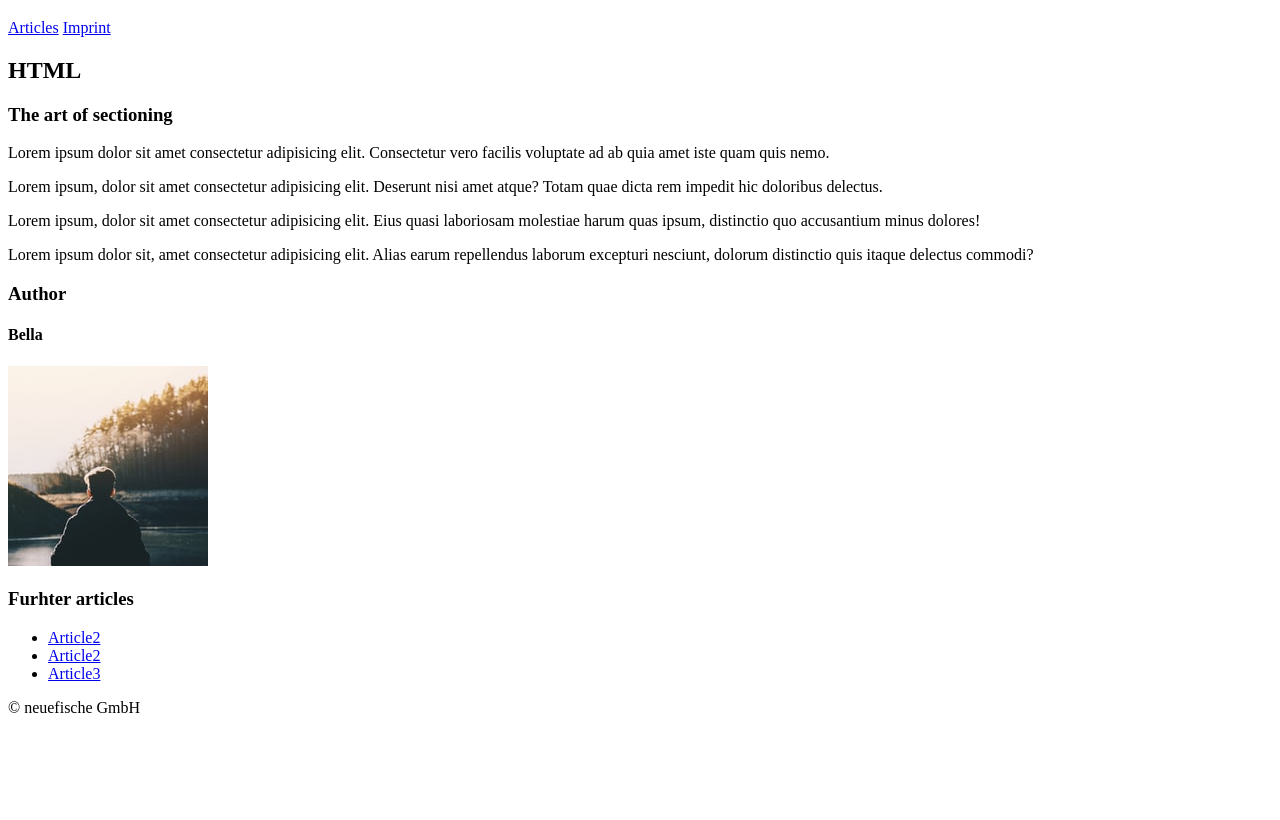
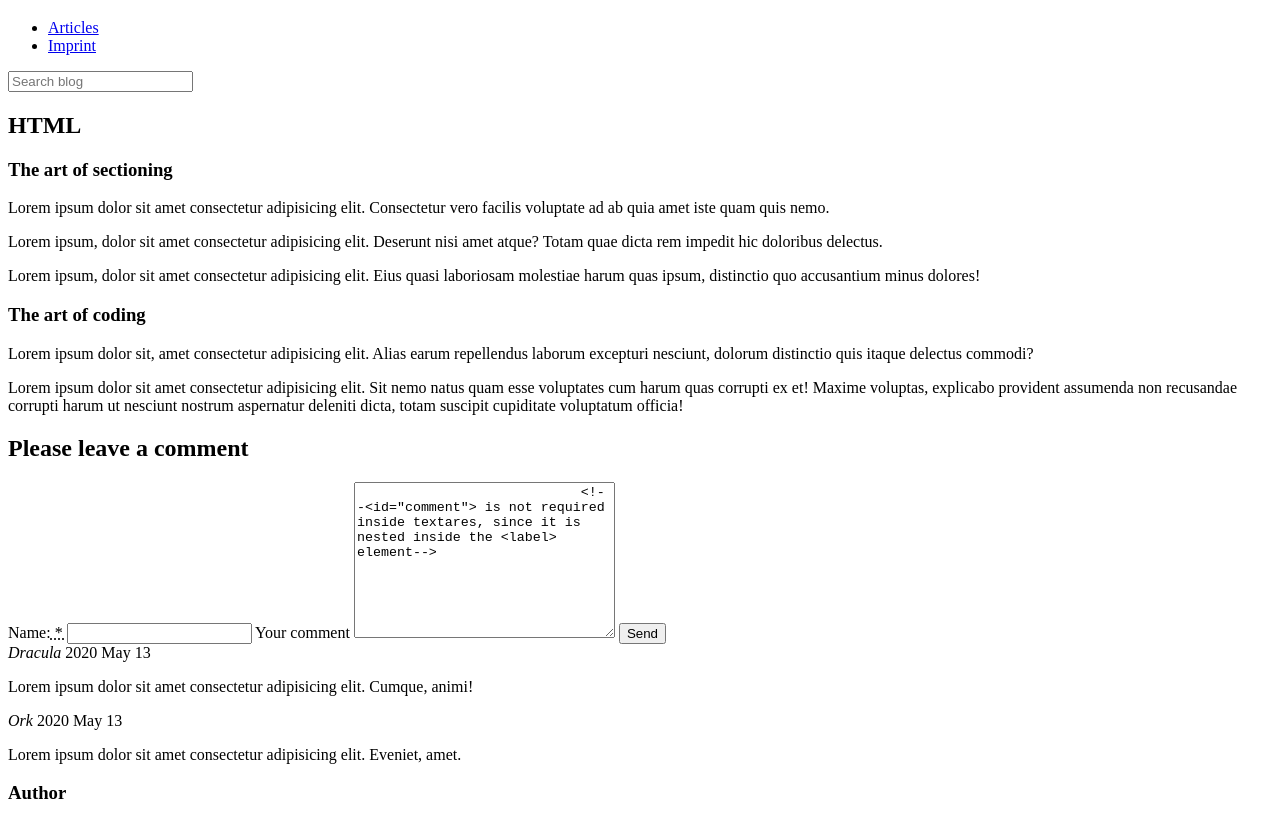
Before and after one commit to Fractalbonita/neuefische-blog-Fractalbonita, a plain HTML site: page index.html in a window 1280 px wide. Shown: the part 114-934 px from the top of the page. Before the commit the page ends 847 px from the top, so only its background shows below. Drawn offline with Linux system fonts and the light colour scheme.

Commit message:
Change content

```diff
--- a/index.html
+++ b/index.html
@@ -6,36 +6,82 @@
     <title>blog-Fractalbonita</title>
 </head>
 <body>
+    <!--Header used acroos all pages of the website-->
     <header>
         <img src="/images/neuefische-gmbh-logo.svg" alt="The neuefische logo displaying a fish and the name in lowercase">
         <h1>neuefische Blog</h1>
+        <!--Naviagtion menu-->
         <nav>
-            <a href="#articles">Articles</a>
-            <a href="#mprint">Imprint</a>
+            <ul>
+                <li><a href="#articles">Articles</a></li>
+                <li><a href="#imprint">Imprint</a></li>
+            </ul>
+            <!--Search bar-->
+            <form>
+               <input type="search" name="searchbar" id="searchbar" placeholder="Search blog">
+            </form>
         </nav>
     </header>
+    <!--Main content of the current page-->
     <main id="articles">
+        <!--Overview of articles and stories-->
         <article>
-            <h2>
-                HTML
-            </h2>
-            <h3>
-                The art of sectioning
-            </h3>
+            <h2>HTML</h2>
+            <h3>The art of sectioning</h3>
+            <p>
+                Lorem ipsum dolor sit amet consectetur adipisicing elit. Consectetur vero facilis voluptate ad ab quia amet iste quam quis nemo.
+            </p>
+            <p>
+                 Lorem ipsum, dolor sit amet consectetur adipisicing elit. Deserunt nisi amet atque? Totam quae dicta rem impedit hic doloribus delectus.
+            </p>
+            <p>
+                 Lorem ipsum, dolor sit amet consectetur adipisicing elit. Eius quasi laboriosam molestiae harum quas ipsum, distinctio quo accusantium minus dolores!
+            </p>
+            <h3>The art of coding</h3>
+            <p>
+                Lorem ipsum dolor sit, amet consectetur adipisicing elit. Alias earum repellendus laborum excepturi nesciunt, dolorum distinctio quis itaque delectus commodi?
+            </p>
+            <p>
+                Lorem ipsum dolor sit amet consectetur adipisicing elit. Sit nemo natus quam esse voluptates cum harum quas corrupti ex et! Maxime voluptas, explicabo provident assumenda non recusandae corrupti harum ut nesciunt nostrum aspernatur deleniti dicta, totam suscipit cupiditate voluptatum officia!
+            </p>
             <section>
-                <p>Lorem ipsum dolor sit amet consectetur adipisicing elit. Consectetur vero facilis voluptate ad ab quia amet iste quam quis nemo.</p>
-
-                <p>Lorem ipsum, dolor sit amet consectetur adipisicing elit. Deserunt nisi amet atque? Totam quae dicta rem impedit hic doloribus delectus.</p>
-
-                <p>Lorem ipsum, dolor sit amet consectetur adipisicing elit. Eius quasi laboriosam molestiae harum quas ipsum, distinctio quo accusantium minus dolores!</p>
-
-                <p>Lorem ipsum dolor sit, amet consectetur adipisicing elit. Alias earum repellendus laborum excepturi nesciunt, dolorum distinctio quis itaque delectus commodi?</p>
+                <h2>Please leave a comment</h2>
+                <form>
+                    <label for="name">Name:<abbr title="required" aria-label="required"> * </abbr>
+                        <!-- aria-label attribute eases accessiblility-->
+                        <input type="text" required>
+                    </label>
+                    <label for="comment"> Your comment
+                        <textarea
+                            cols="30"
+                            rows="10"
+                            spellcheck="true"
+                            placeholder="Write something here">
+                            <!--<id="comment"> is not required inside textares, since it is nested inside the <label> element-->
+                        </textarea>
+                    </label>
+                    <button name="send">Send</button>
+                </form>
+            </section>
+            <section>
+                <cite>Dracula</cite>
+                <time datetime="2020-05-13">2020 May 13</time>
+                <p>
+                    Lorem ipsum dolor sit amet consectetur adipisicing elit. Cumque, animi!
+                </p>
+            </section>
+            <section>
+                <cite>Ork</cite>
+                <time datetime="2020-05-13">2020 May 13</time>
+                <p>
+                    Lorem ipsum dolor sit amet consectetur adipisicing elit. Eveniet, amet.
+                </p>
             </section>
             <aside>
                 <h3>Author</h3>
-                <h4>Bella</h4>
+                <p>Bella</p>
                 <img src="/images/author.jpeg" alt="The author looking into a beautiful foggy landscape with a forest in the background">
-                <h3>Furhter articles</h3>
+                <h3>Read more...</h3>
                 <ul>
                     <li>
                         <a href="https://" target="_blank" rel="noopener noreferrer">Article2</a>
@@ -51,7 +97,7 @@
         </article>
     </main>
     <footer id="imprint">
-        <p>&copy; neuefische GmbH</p>
+        <p>Copyright &copy; 2020 neuefische GmbH</p>
     </footer>
 </body>
 </html>
```
